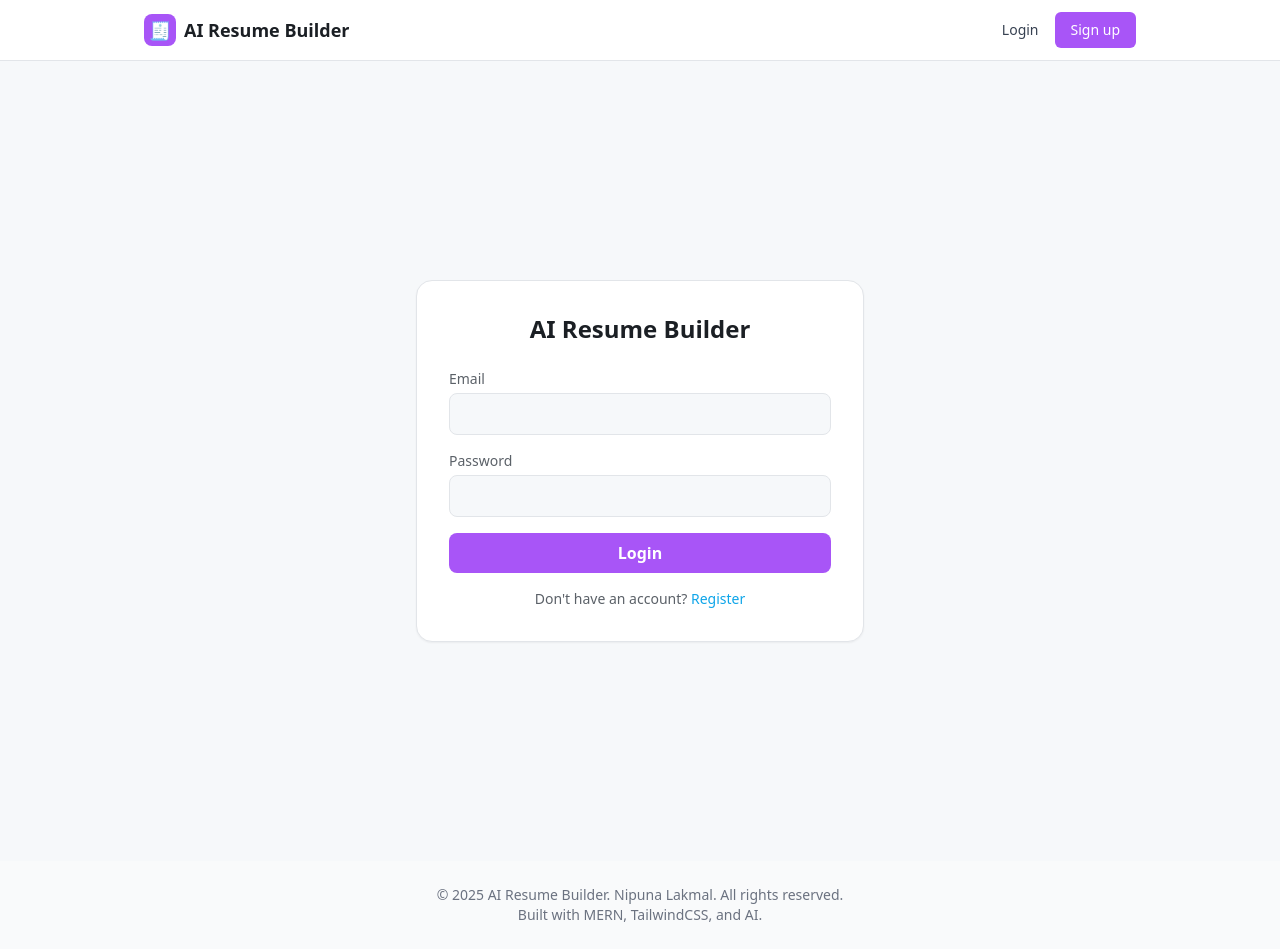
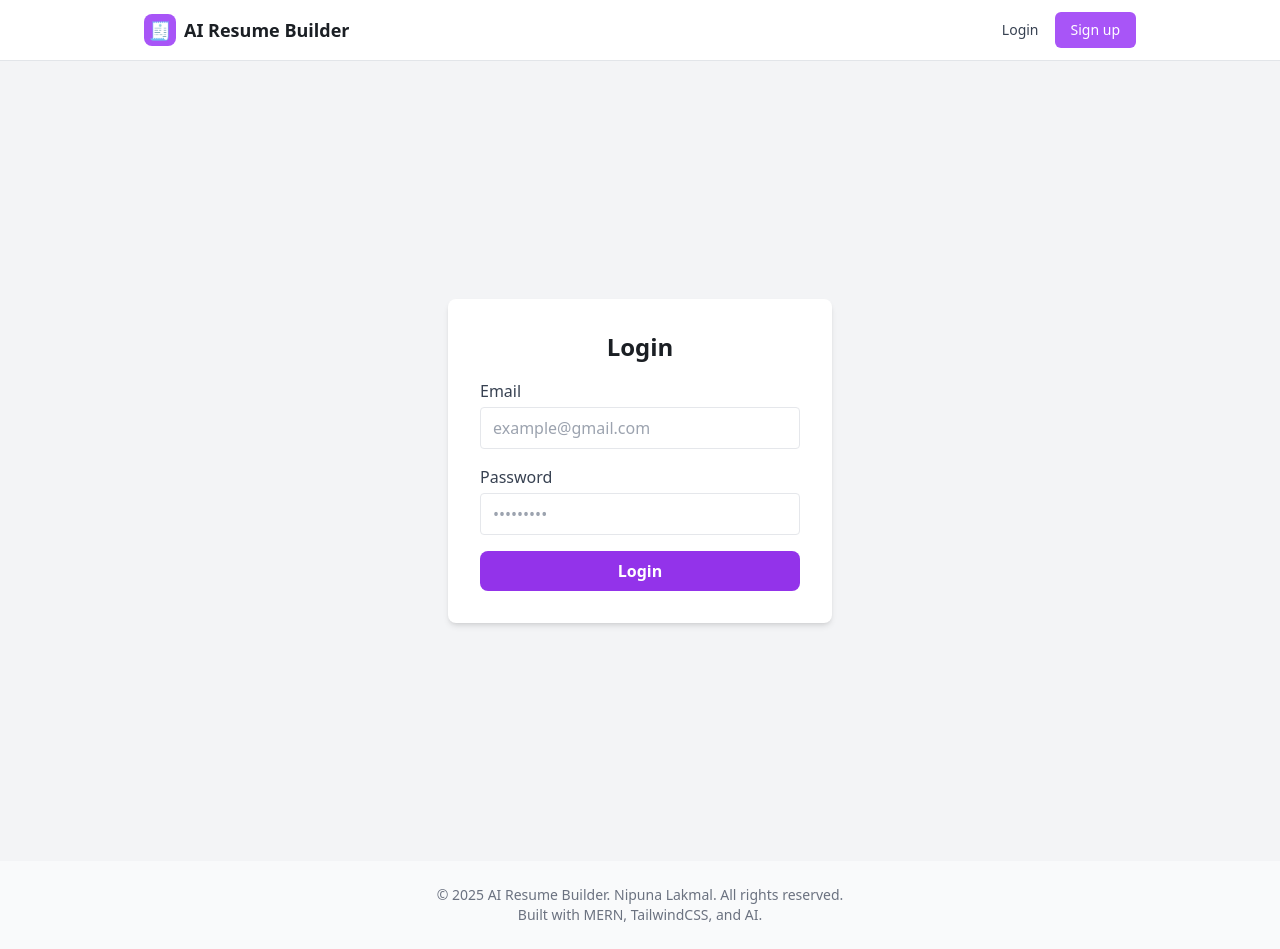
Before and after one commit to lakmal45/AI-Resume, a React app in the folder frontend/: page /login in a window 1280 px wide. Built offline with nearby package versions, Linux system fonts and the light colour scheme; the HTML template or start-up script is replaced by a standard one.

Commit message:
Update Login.jsx

```diff
--- a/frontend/src/pages/Login.jsx
+++ b/frontend/src/pages/Login.jsx
@@ -1,73 +1,93 @@
-import { useState } from "react";
-import { Link, useNavigate } from "react-router-dom";
+import React, { useState } from "react";
+import { useNavigate } from "react-router-dom";
 import { api } from "../services/api";
 
 export default function Login() {
+  const navigate = useNavigate();
+
   const [email, setEmail] = useState("");
   const [password, setPassword] = useState("");
+
   const [loading, setLoading] = useState(false);
-  const navigate = useNavigate();
+  const [errorMsg, setErrorMsg] = useState("");
 
   const handleLogin = async (e) => {
-    e.preventDefault();
+    e.preventDefault(); // 🔥 Prevent page reload
+    setErrorMsg("");
     setLoading(true);
+
     try {
-      const res = await api.post("/auth/login", { email, password });
-      localStorage.setItem("token", res.data.token);
+      const res = await api.post("/auth/login", {
+        email,
+        password,
+      });
+
+      // Save only Access Token
+      localStorage.setItem("accessToken", res.data.accessToken);
+
+      // Redirect to dashboard
       navigate("/dashboard");
     } catch (err) {
-      alert(err.response?.data?.message || "Login failed");
+      console.error("Login error:", err);
+
+      if (err.response?.data?.message) {
+        setErrorMsg(err.response.data.message);
+      } else {
+        setErrorMsg("Login failed. Try again.");
+      }
     } finally {
       setLoading(false);
     }
   };
 
   return (
-    <div className="min-h-screen flex items-center justify-center bg-base-bg">
-      <div className="w-full max-w-md bg-base-card border border-base-border rounded-2xl p-8 shadow-sm">
-        <h1 className="text-2xl font-bold mb-6 text-center text-base-text">
-          AI Resume Builder
-        </h1>
-        <form onSubmit={handleLogin} className="space-y-4">
+    <div className="flex justify-center items-center min-h-screen bg-gray-100 px-5">
+      <form
+        onSubmit={handleLogin}
+        className="space-y-4 w-full max-w-sm bg-white p-8 rounded-lg shadow-md"
+      >
+        <h1 className="text-2xl font-bold mb-4 text-center">Login</h1>
+
+        {errorMsg && (
+          <div className="bg-red-100 text-red-700 px-3 py-2 rounded">
+            {errorMsg}
+          </div>
+        )}
+
         <div>
-            <label className="block text-sm mb-1 text-base-subt">Email</label>
+          <label className="block text-gray-700 mb-1 font-medium">Email</label>
           <input
             type="email"
-              className="w-full px-3 py-2 rounded-lg bg-base-bg border border-base-border focus:ring-2 focus:ring-primary-300"
+            className="border px-3 py-2 rounded w-full"
+            placeholder="example@gmail.com"
+            required
             value={email}
             onChange={(e) => setEmail(e.target.value)}
-              required
           />
         </div>
 
         <div>
-            <label className="block text-sm mb-1 text-base-subt">
+          <label className="block text-gray-700 mb-1 font-medium">
             Password
           </label>
           <input
             type="password"
-              className="w-full px-3 py-2 rounded-lg bg-base-bg border border-base-border focus:ring-2 focus:ring-primary-300"
+            className="border px-3 py-2 rounded w-full"
+            placeholder="•••••••••"
+            required
             value={password}
             onChange={(e) => setPassword(e.target.value)}
-              required
           />
         </div>
 
         <button
+          type="submit" // 🔥 REQUIRED to trigger onSubmit properly
           disabled={loading}
-            className="bg-purple-500 w-full py-2 rounded-lg bg-primary-500 hover:bg-purple-600 font-semibold text-white transition disabled:opacity-60"
+          className="bg-purple-600 w-full py-2 rounded-lg text-white font-semibold hover:bg-purple-700 transition disabled:opacity-60"
         >
           {loading ? "Logging in..." : "Login"}
         </button>
       </form>
-
-        <p className="text-sm text-center mt-4 text-base-subt">
-          Don&apos;t have an account?{" "}
-          <Link to="/register" className="text-primary-500 hover:underline">
-            Register
-          </Link>
-        </p>
-      </div>
     </div>
   );
 }
```
Lines whose indentation alone changed are shown as unchanged.
